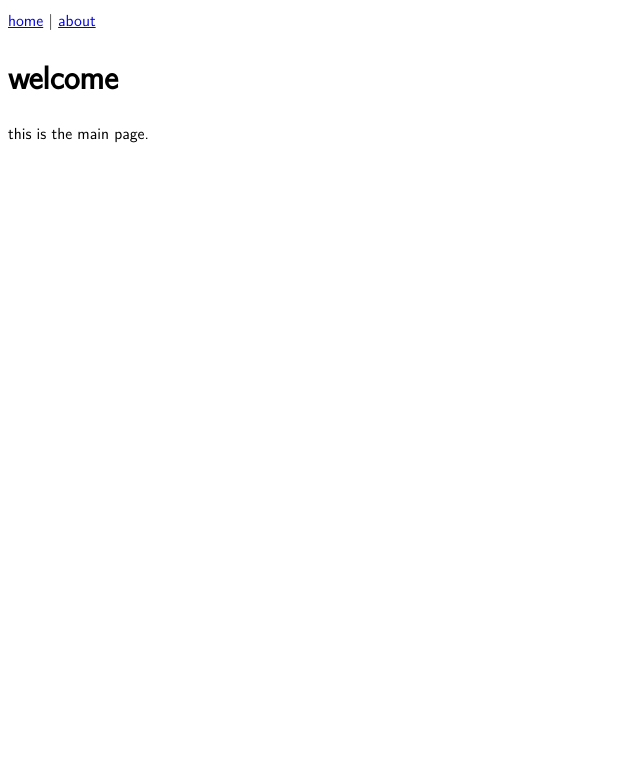
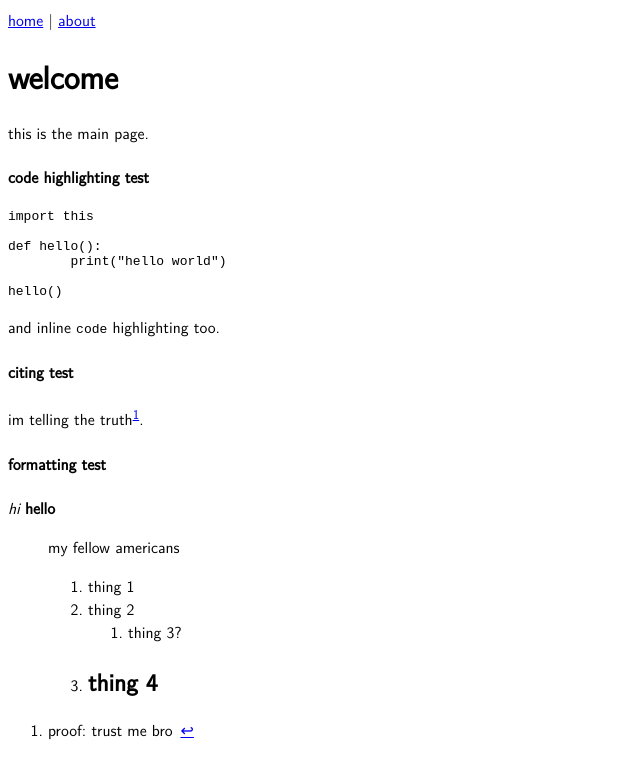
Before and after one commit to harperawl/home, a Jekyll site: the page built from index.md, in a window 1280 px wide. Shown: the top 779 px of the page, without its empty margins (0-640 px from the left). Built offline with Jekyll 4.4.1, drawn with Linux system fonts in a browser that asks for light colours.

Commit message:
test markdown formatting

````diff
--- a/index.md
+++ b/index.md
@@ -4,3 +4,28 @@ title: "home"
 ---
 # welcome
 this is the main page.
+
+#### code highlighting test
+```python
+import this
+
+def hello():
+	print("hello world")
+
+hello()
+```
+and inline `code` highlighting too.
+
+#### citing test
+im telling the truth[^1].
+
+#### formatting test
+*hi*
+**hello**
+> my fellow americans
+1. thing 1
+1. thing 2
+	1. thing 3?
+1. thing 4
+---
+[^1]: proof: trust me bro
````
